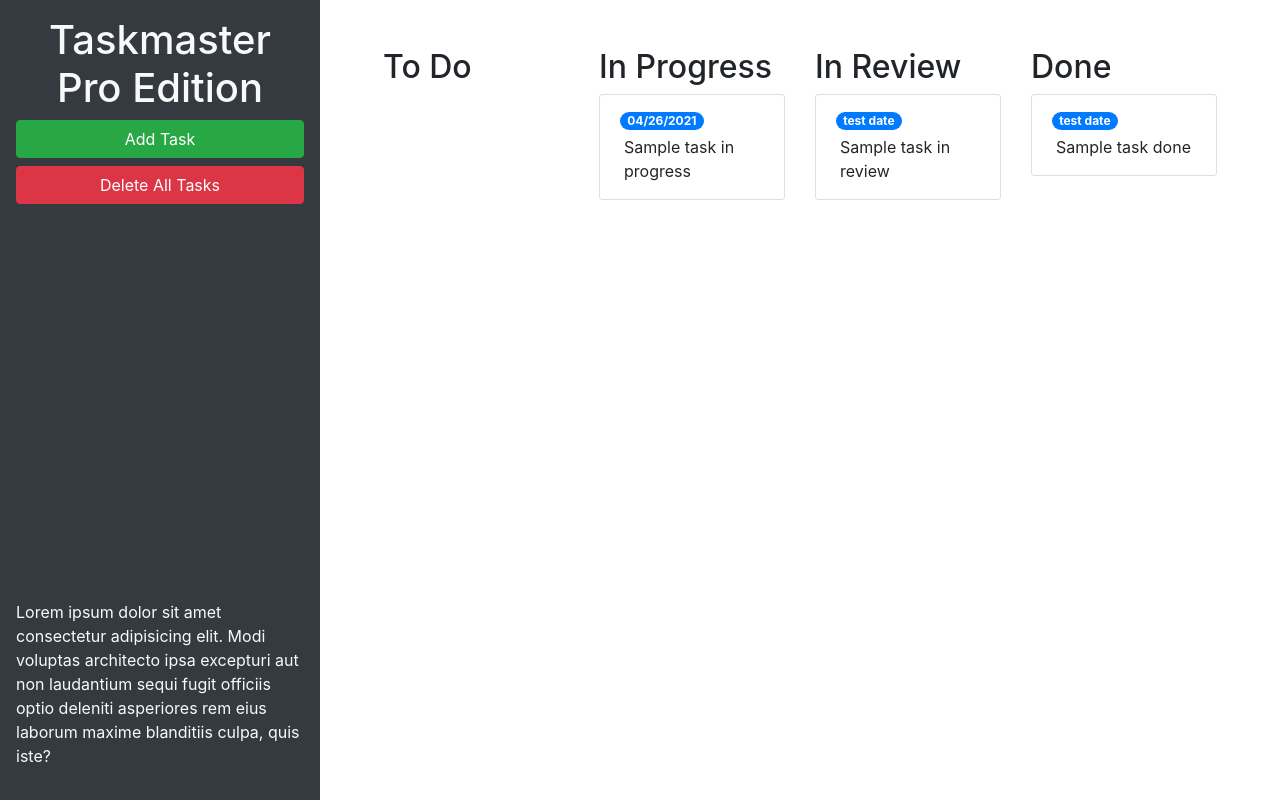
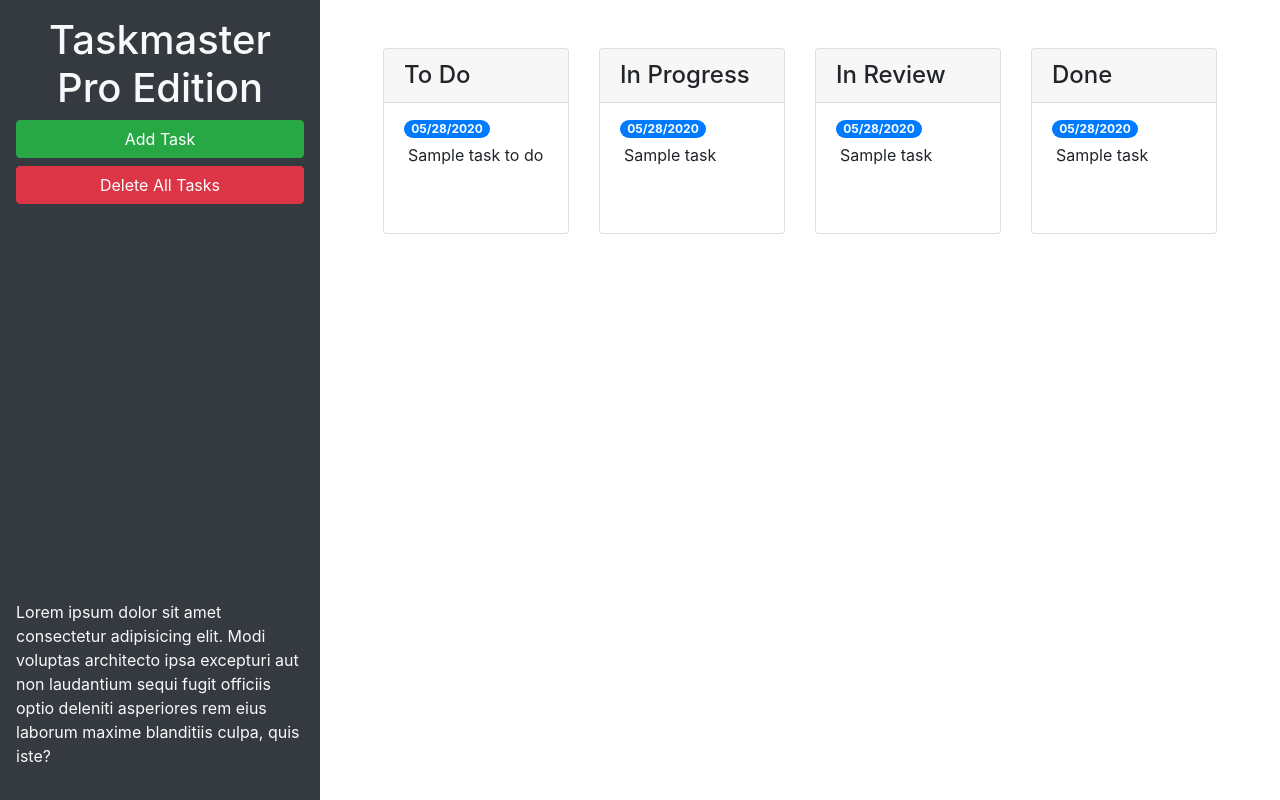
Before and after one commit to Sloansta/taskmaster-pro, a plain HTML site: page taskmaster-starter/index.html in a window 1280 px wide. Drawn offline with nearby package versions, Linux system fonts and the light colour scheme.

Commit message:
fixed bugs in html and js file

```diff
--- a/taskmaster-starter/assets/js/script.js
+++ b/taskmaster-starter/assets/js/script.js
@@ -80,7 +80,7 @@ $(".list-group").on("click", "span", function() {
   dateInput.trigger("focus");
 });
 
-$(".list-group").on("blur", "input[type= 'text']", function() {
+$(".list-group").on("blur", "input[type='text']", function() {
      var date = $(this)
       .val()
       .trim();
@@ -94,7 +94,8 @@ $(".list-group").on("blur", "input[type= 'text']", function() {
       .closest(".list-group-item")
       .index();
 
-    tasks[status][index].date = date;
+    tasks[status][index] = date;
+    saveTasks();
 
     var taskSpan = $("<span>")
       .addClass("badge badge-primary badge-pill")
@@ -122,7 +123,7 @@ $(".list-group").on("blur", "textarea", function() {
     .closest(".list-group-item")
     .index();
 
-  tasks[status][index].text = text;
+  tasks[status][index] = text;
   saveTasks();
 
   var taskP = $("<p>")
--- a/taskmaster-starter/index.html
+++ b/taskmaster-starter/index.html
@@ -26,40 +26,56 @@
     <main class="col-12 col-lg-9">
       <div class="m-5 row justify-content-around">
         <div class="col-12 col-md-6 col-xl-3 mb-3">
-          <h2>To Do</h2>
-          <ul id="list-toDo" class="list-group"> </ul>
-        </div>
-        <!--To do end, in progress start-->
-        <div class="col-12 col-md-6 col-xl-3 mb-3">
-          <h2>In Progress</h2>
-          <ul id="list-listProgress" class="list-group">
+          <div class="card">
+            <h4 class="card-header">
+              To Do
+            </h4>
+            <ul id="list-toDo" class="list-group list-group-flush">
               <li class="list-group-item">
-              <span class="badge badge-primary badge-pill">04/26/2021</span>
-              <p class="m-1"> Sample task in progress</p>
+                <span class="badge badge-primary badge-pill">05/28/2020</span>
+                <p class="m-1">Sample task to do</p>
               </li>
             </ul>
           </div>
-        <!-- in progress end -->
-        <!-- in review start-->
+        </div>
         <div class="col-12 col-md-6 col-xl-3 mb-3">
-          <h2>In Review</h2>
-          <ul id="list-inReview" class="list-group">
+          <div class="card">
+            <h4 class="card-header">
+              In Progress
+            </h4>
+            <ul id="list-toDo" class="list-group list-group-flush">
               <li class="list-group-item">
-              <span class="badge badge-primary badge-pill">test date</span>
-              <p class="m-1">Sample task in review</p>
+                <span class="badge badge-primary badge-pill">05/28/2020</span>
+                <p class="m-1">Sample task</p>
               </li>
             </ul>
           </div>
-        <!-- in review end -->
-        <!-- done start -->
+        </div>
         <div class="col-12 col-md-6 col-xl-3 mb-3">
-          <h2>Done</h2>
-          <ul id="list-inReview" class="list-group">
+          <div class="card">
+            <h4 class="card-header">
+              In Review
+            </h4>
+            <ul id="list-toDo" class="list-group list-group-flush">
               <li class="list-group-item">
-              <span class="badge badge-primary badge-pill">test date</span>
-              <p class="m-1">Sample task done</p>
+                <span class="badge badge-primary badge-pill">05/28/2020</span>
+                <p class="m-1">Sample task</p>
               </li>
             </ul>
+          </div>
+        </div>
+        <div class="col-12 col-md-6 col-xl-3 mb-3">
+          <div class="card">
+            <h4 class="card-header">
+              Done
+            </h4>
+            <ul id="list-toDo" class="list-group list-group-flush">
+              <li class="list-group-item">
+                <span class="badge badge-primary badge-pill">05/28/2020</span>
+                <p class="m-1">Sample task</p>
+              </li>
+            </ul>
+          </div>
         </div>
         <!-- done end -->
       </div>
```
Lines whose indentation alone changed are shown as unchanged.
